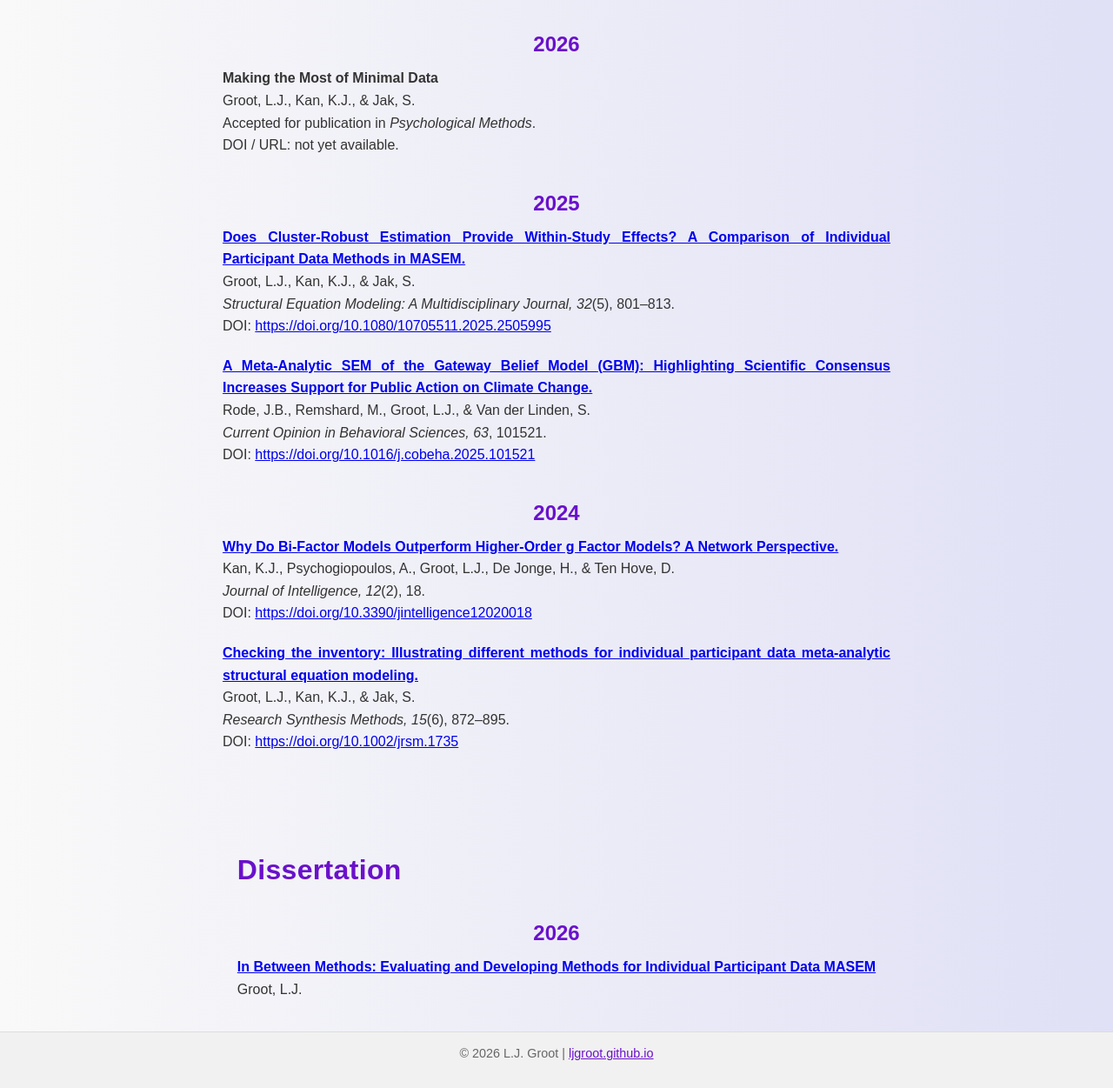
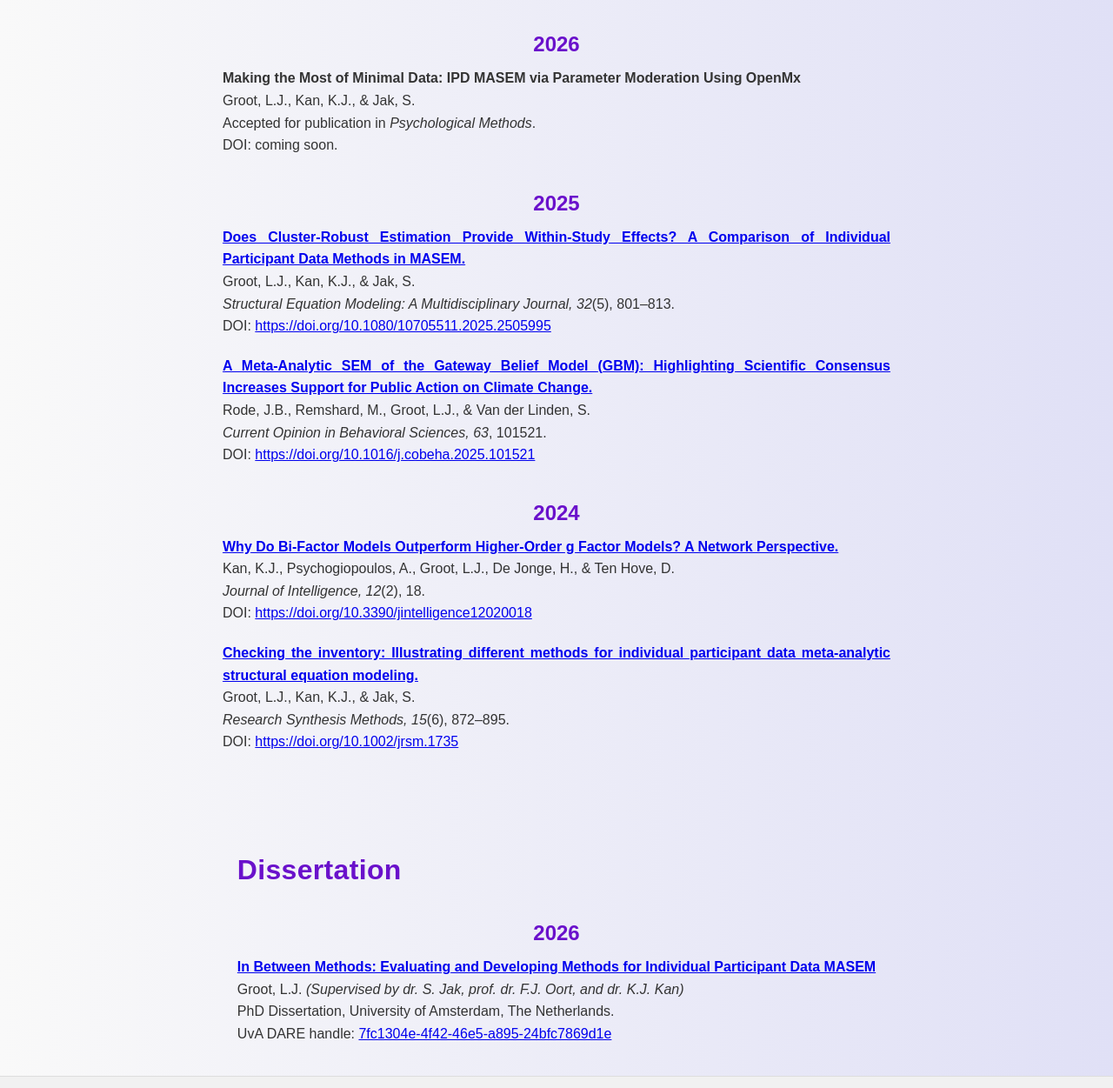
Before and after one commit to LJGroot/ljgroot.github.io, a plain HTML site: page publications.html in a window 1280 px wide. Shown: the part 244-1495 px from the top of the page at 87% size. Drawn offline with Linux system fonts and the light colour scheme.

Commit message:
update pub formatting

```diff
--- a/publications.html
+++ b/publications.html
@@ -43,10 +43,10 @@
 
             <h3 class="publication-year">2026</h3>
             <div class="publication">
-                <strong>Making the Most of Minimal Data</strong><br>
+                <strong>Making the Most of Minimal Data: IPD MASEM via Parameter Moderation Using OpenMx</strong><br>
                 Groot, L.J., Kan, K.J., & Jak, S.<br>
                 Accepted for publication in <em>Psychological Methods</em>.<br>
-                DOI / URL: not yet available.<br>
+                DOI: coming soon.<br>
             </div>
 
             <h3 class="publication-year">2025</h3>
@@ -116,11 +116,15 @@
 
             <h3 class="publication-year">2026</h3>
             <div class="publication">
-                <a href="https://hdl.handle.net/11245.1/7fc1304e-4f42-46e5-a895-24bfc7869d1e" target="_blank" rel="noopener noreferrer">
+                <a href="https://dare.uva.nl/id/7fc1304e-4f42-46e5-a895-24bfc7869d1e" target="_blank" rel="noopener noreferrer">
                     <strong>In Between Methods: Evaluating and Developing Methods for Individual Participant Data MASEM</strong>
                 </a>
                 <p>
-                    Groot, L.J.
+                    Groot, L.J. <em>(Supervised by dr. S. Jak, prof. dr. F.J. Oort, and dr. K.J. Kan)</em><br>
+                    PhD Dissertation, University of Amsterdam, The Netherlands.<br>
+                    UvA DARE handle: <a href="https://hdl.handle.net/11245.1/7fc1304e-4f42-46e5-a895-24bfc7869d1e" target="_blank" rel="noopener noreferrer">
+                        7fc1304e-4f42-46e5-a895-24bfc7869d1e
+                    </a>
                 </p>
             </div>
         </div>
```
